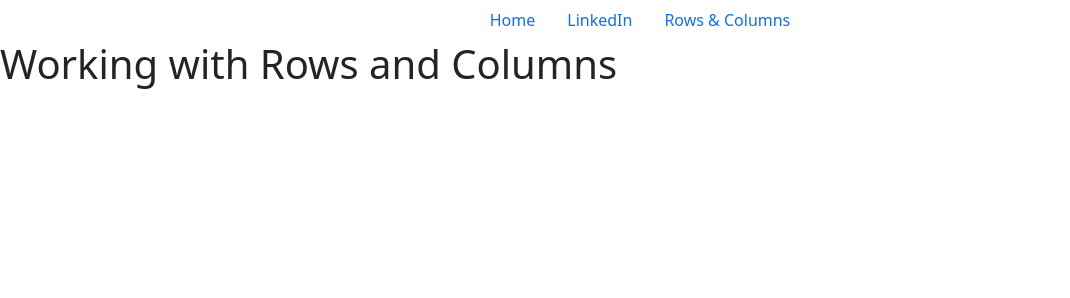
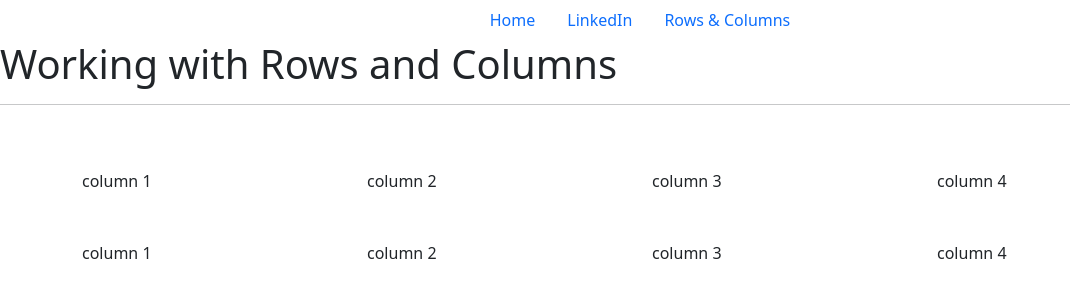
Before and after one commit to LnguyenTPM/BootstrapTesting, a plain HTML site: page rows-columns.html in a window 1280 px wide. Shown: the whole page, without its empty margins (0-1070 px from the left). Drawn offline with nearby package versions, Linux system fonts and the light colour scheme.

Commit message:
Added div class containers to define rows and columns

```diff
--- a/rows-columns.html
+++ b/rows-columns.html
@@ -31,6 +31,26 @@
 
   <body>
     <h1>Working with Rows and Columns</h1>
+    <hr>
+    <br><br>
+
+    <div class="container">
+      <div class="row"><!--HTML reads left to right, top to bottom, without rows it would make it vertical-->
+        <div class="col">column 1</div><!--up to 12 columns-->
+        <div class="col">column 2</div>
+        <div class="col">column 3</div>
+        <div class="col">column 4</div>
+      </div>
+    </div>
+    <br><br>
+    <div class="container">
+      <div class="row"><!--HTML reads left to right, top to bottom, without rows it would make it vertical-->
+        <div class="col">column 1</div><!--up to 12 columns-->
+        <div class="col">column 2</div>
+        <div class="col">column 3</div>
+        <div class="col">column 4</div>
+      </div>
+    </div>
 
 
     <script src="https://cdn.jsdelivr.net/npm/bootstrap@5.0.2/dist/js/bootstrap.bundle.min.js" integrity="sha384-MrcW6ZMFYlzcLA8Nl+NtUVF0sA7MsXsP1UyJoMp4YLEuNSfAP+JcXn/tWtIaxVXM" crossorigin="anonymous"></script>
```
Also changed, not shown: contact-form.html (+1 -0 lines), index.html (+1 -2 lines).
